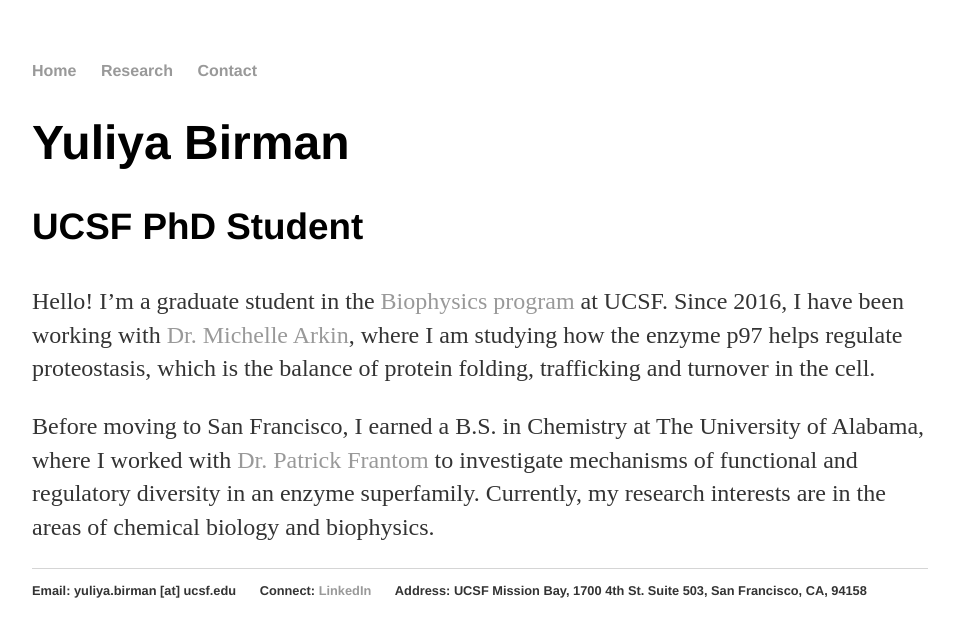
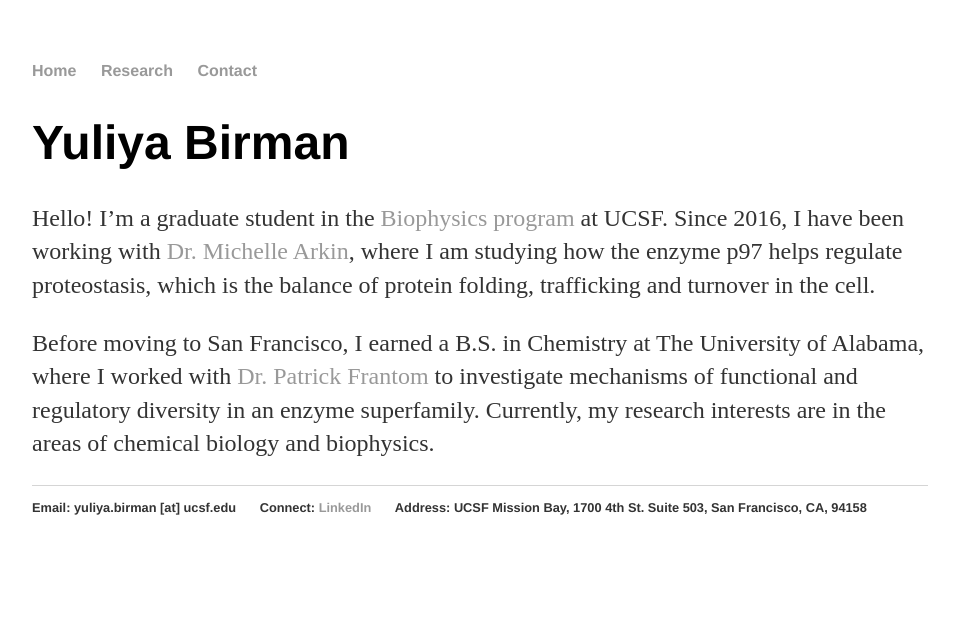
Before and after one commit to yuliyabirman/yuliyabirman.github.io, a Jekyll site: the page built from index.html, in a window 1280 px wide. Shown: the top 637 px of the page, without its empty margins (160-1114 px from the left). Built offline with Jekyll 4.4.1, drawn with Linux system fonts in a browser that asks for light colours.

Commit message:
Update index.html

```diff
--- a/index.html
+++ b/index.html
@@ -5,7 +5,6 @@
 
 		<div class="blurb">
 			<h1>Yuliya Birman</h1>
-			<h3>UCSF PhD Student</h3>
       			<p> Hello! I’m a graduate student in the <a href="http://biophysics.ucsf.edu/">Biophysics program</a> at UCSF. Since 2016, I have been working with <a href="https://pharm.ucsf.edu/arkin">Dr. Michelle Arkin</a>, where I am studying how the enzyme p97 helps regulate proteostasis, which is the balance of protein folding, trafficking and turnover in the cell.</p>
 			<p> Before moving to San Francisco, I earned a B.S. in Chemistry at The University of Alabama, where I worked with <a href="http://pfrantom.people.ua.edu/">Dr. Patrick Frantom</a> to investigate mechanisms of functional and regulatory diversity in an enzyme superfamily. Currently, my research interests are in the areas of chemical biology and biophysics.</p>
 		</div>
```
